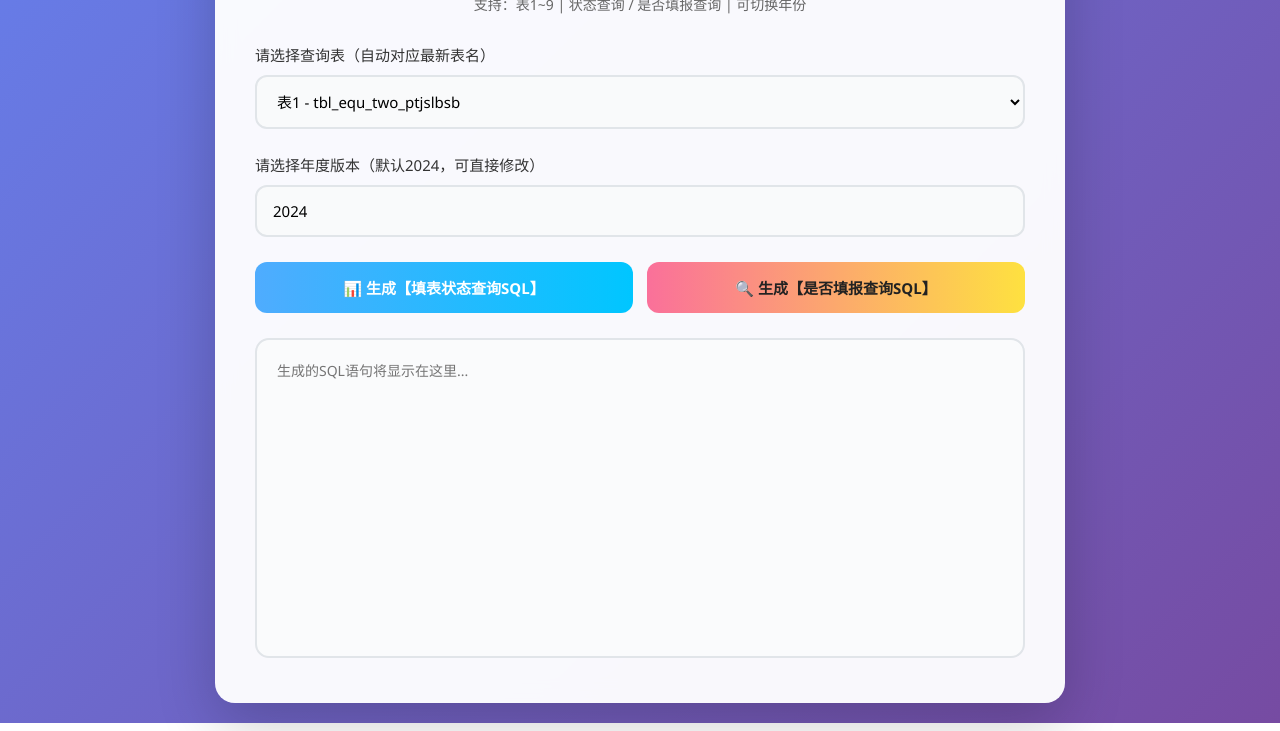
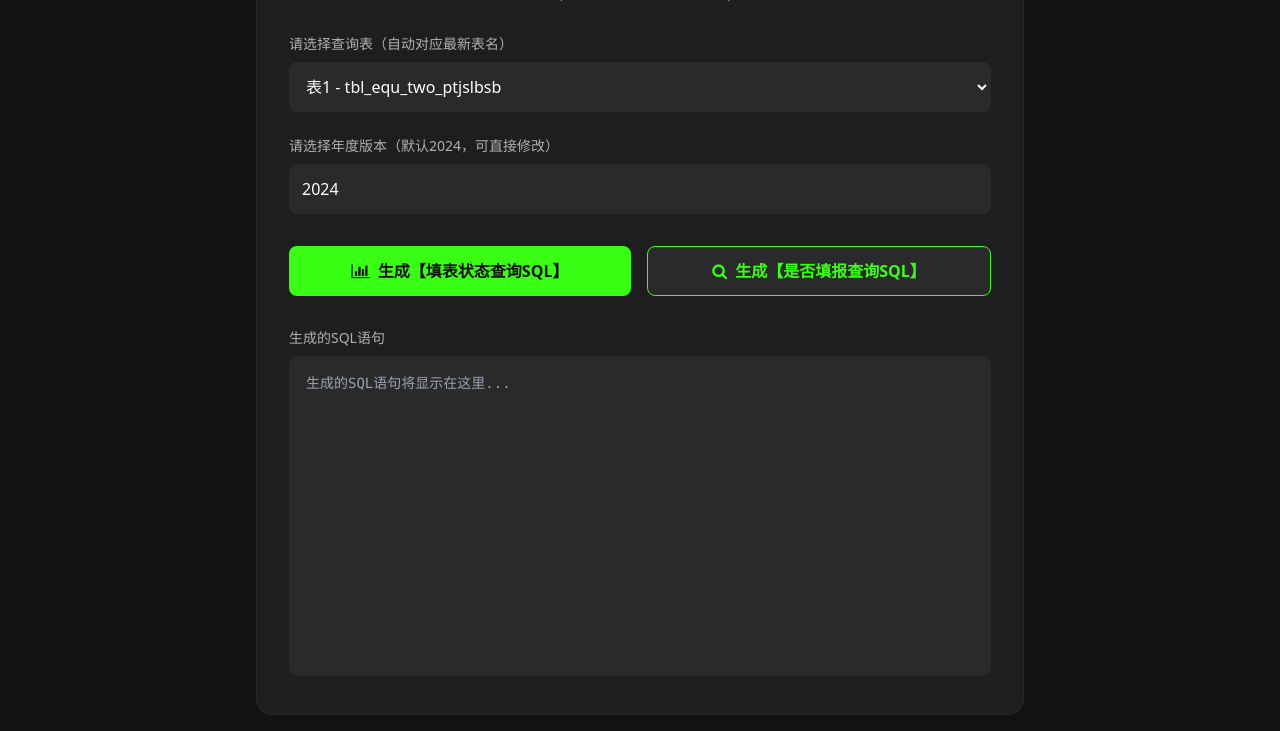
Before and after one commit to qiaopf1234/11223344, a plain HTML site: page 10.html in a window 1280 px wide. Shown: the part 111-842 px from the top of the page. Drawn offline with nearby package versions, Linux system fonts and the light colour scheme.

Commit message:
Add files via upload

```diff
--- a/10.html
+++ b/10.html
@@ -4,141 +4,80 @@
     <meta charset="UTF-8">
     <meta name="viewport" content="width=device-width, initial-scale=1.0">
     <title>学校填报状态查询工具</title>
+    <script src="https://cdn.tailwindcss.com"></script>
+    <link href="https://cdn.jsdelivr.net/npm/font-awesome@4.7.0/css/font-awesome.min.css" rel="stylesheet">
+    <script>
+        tailwind.config = {
+            theme: {
+                extend: {
+                    colors: {
+                        neon: '#39FF14',
+                        dark: '#121212',
+                        'dark-card': '#1E1E1E',
+                        'dark-input': '#2A2A2A',
+                        'text-primary': '#FFFFFF',
+                        'text-secondary': '#B0B0B0',
+                    },
+                    boxShadow: {
+                        'neon': '0 0 10px rgba(57, 255, 20, 0.3)',
+                        'neon-hover': '0 0 20px rgba(57, 255, 20, 0.5)',
+                    }
+                }
+            }
+        }
+    </script>
+    <style type="text/tailwindcss">
+        @layer utilities {
+            .card-hover {
+                transition: all 0.3s ease;
+            }
+            .card-hover:hover {
+                transform: translateY(-2px);
+                box-shadow: var(--tw-shadow-neon-hover);
+            }
+            .input-focus {
+                transition: all 0.3s ease;
+            }
+            .input-focus:focus {
+                border-color: #39FF14;
+                box-shadow: 0 0 0 3px rgba(57, 255, 20, 0.2);
+            }
+            .btn-hover {
+                transition: all 0.3s ease;
+            }
+            .btn-hover:hover {
+                transform: translateY(-2px);
+                box-shadow: var(--tw-shadow-neon);
+            }
+        }
+    </style>
     <style>
-        * {
-            margin: 0;
-            padding: 0;
-            box-sizing: border-box;
-            font-family: 'Segoe UI', 'Microsoft YaHei', sans-serif;
-        }
-
-        body {
-            min-height: 100vh;
-            background: linear-gradient(135deg, #667eea 0%, #764ba2 100%);
-            display: flex;
-            justify-content: center;
-            padding: 20px;
-        }
-
-        .container {
-            width: 100%;
-            max-width: 850px;
-            background: rgba(255,255,255,0.96);
-            border-radius: 20px;
-            box-shadow: 0 20px 60px rgba(0,0,0,0.2);
-            padding: 40px;
-            backdrop-filter: blur(10px);
-            animation: fadeIn 0.5s ease;
-        }
-
-        @keyframes fadeIn {
-            from { opacity:0; transform: translateY(20px); }
-            to { opacity:1; transform: translateY(0); }
-        }
-
-        h1 {
-            text-align: center;
-            color: #222;
-            margin-bottom: 10px;
-            font-size: 24px;
-        }
-
-        .tips {
-            text-align: center;
-            color: #666;
-            margin-bottom: 30px;
-            font-size: 14px;
-        }
-
-        .form-box {
-            margin-bottom: 25px;
-        }
-
-        label {
-            display: block;
-            margin-bottom: 10px;
-            font-weight: 500;
-            color: #333;
-            font-size: 15px;
-        }
-
-        select, input {
-            width: 100%;
-            padding: 14px 16px;
-            border: 2px solid #e1e5e9;
-            border-radius: 12px;
-            font-size: 15px;
-            transition: all 0.3s;
-            background: #f9fafb;
-        }
-
-        select:focus, input:focus {
-            outline: none;
-            border-color: #667eea;
-            background: #fff;
-        }
-
-        .btn-group {
-            display: flex;
-            gap: 14px;
-            margin-bottom: 25px;
-        }
-
-        button {
-            flex: 1;
-            padding: 15px;
-            border: none;
-            border-radius: 12px;
-            font-size: 15px;
-            font-weight: 600;
-            color: #fff;
-            cursor: pointer;
-            transition: all 0.3s;
-        }
-
-        button:nth-child(1) {
-            background: linear-gradient(90deg, #4facfe, #00c6ff);
-        }
-
-        button:nth-child(2) {
-            background: linear-gradient(90deg, #fa709a, #fee140);
-            color: #222;
-        }
-
-        button:hover {
-            transform: translateY(-2px);
-            box-shadow: 0 8px 20px rgba(0,0,0,0.15);
-        }
-
-        textarea {
-            width: 100%;
-            height: 320px;
-            padding: 20px;
-            border-radius: 14px;
-            border: 2px solid #e1e5e9;
-            font-size: 14px;
-            line-height: 1.6;
-            resize: none;
-            background: #fafbfc;
-            transition: all 0.3s;
-        }
-
-        textarea:focus {
-            outline: none;
-            border-color: #667eea;
-            background: #fff;
+        /* 防止文本域缩放 + 性能优化 */
+        #result {
+            resize: none !important;
+            will-change: auto;
+            backface-visibility: hidden;
+            -webkit-font-smoothing: antialiased;
+            font-variant-ligatures: none;
+            transform: translateZ(0);
         }
     </style>
 </head>
+<body class="bg-dark min-h-screen font-sans text-text-primary flex justify-center items-center p-4">
+    <div class="w-full max-w-3xl bg-dark-card rounded-2xl shadow-card p-8 card-hover border border-dark-input">
+        <!-- 标题区域 -->
+        <header class="mb-8 text-center">
+            <h1 class="text-2xl md:text-3xl font-bold mb-2 text-text-primary">
+                <i class="fa fa-building text-neon mr-2"></i>学校填报状态查询工具
+            </h1>
+            <p class="text-text-secondary text-sm">支持：表1~9 | 状态查询 / 是否填报查询 | 可切换年份</p>
+        </header>
 
-<body>
-<div class="container">
-    <h1>🏫 学校填报状态查询工具</h1>
-    <p class="tips">支持：表1~9 | 状态查询 / 是否填报查询 | 可切换年份</p>
-
-    <div class="form-box">
-        <label>请选择查询表（自动对应最新表名）</label>
-        <select id="tableSelect">
+        <!-- 表单区域 -->
+        <div class="space-y-6 mb-8">
+            <div>
+                <label class="block mb-2 text-text-secondary text-sm font-medium">请选择查询表（自动对应最新表名）</label>
+                <select id="tableSelect" class="w-full bg-dark-input border border-dark-input rounded-lg p-3 text-text-primary input-focus">
                     <option value="1">表1 - tbl_equ_two_ptjslbsb</option>
                     <option value="2">表2 - tbl_equ_two_ptjsjrcs</option>
                     <option value="3">表3 - tbl_equ_two_jsjjssb</option>
@@ -151,17 +90,27 @@
                 </select>
             </div>
 
-    <div class="form-box">
-        <label>请选择年度版本（默认2024，可直接修改）</label>
-        <input type="text" id="yearVersion" value="2024" placeholder="请输入年份">
+            <div>
+                <label class="block mb-2 text-text-secondary text-sm font-medium">请选择年度版本（默认2024，可直接修改）</label>
+                <input type="text" id="yearVersion" value="2024" placeholder="请输入年份" class="w-full bg-dark-input border border-dark-input rounded-lg p-3 text-text-primary input-focus">
+            </div>
         </div>
 
-    <div class="btn-group">
-        <button onclick="generateStatusSql()">📊 生成【填表状态查询SQL】</button>
-        <button onclick="generateIsFillSql()">🔍 生成【是否填报查询SQL】</button>
+        <!-- 按钮组 -->
+        <div class="flex gap-4 mb-8">
+            <button onclick="generateStatusSql()" class="flex-1 bg-neon text-dark font-bold py-3 rounded-lg btn-hover flex items-center justify-center">
+                <i class="fa fa-bar-chart mr-2"></i>生成【填表状态查询SQL】
+            </button>
+            <button onclick="generateIsFillSql()" class="flex-1 bg-dark-input text-neon border border-neon font-bold py-3 rounded-lg btn-hover flex items-center justify-center">
+                <i class="fa fa-search mr-2"></i>生成【是否填报查询SQL】
+            </button>
         </div>
 
-    <textarea id="result" placeholder="生成的SQL语句将显示在这里..."></textarea>
+        <!-- 结果区域 -->
+        <div>
+            <label class="block mb-2 text-text-secondary text-sm font-medium">生成的SQL语句</label>
+            <textarea id="result" class="w-full h-80 bg-dark-input border border-dark-input rounded-lg p-4 text-text-primary font-mono text-sm input-focus" placeholder="生成的SQL语句将显示在这里..."></textarea>
+        </div>
     </div>
 
 <script>
```
Lines whose indentation alone changed are shown as unchanged.
